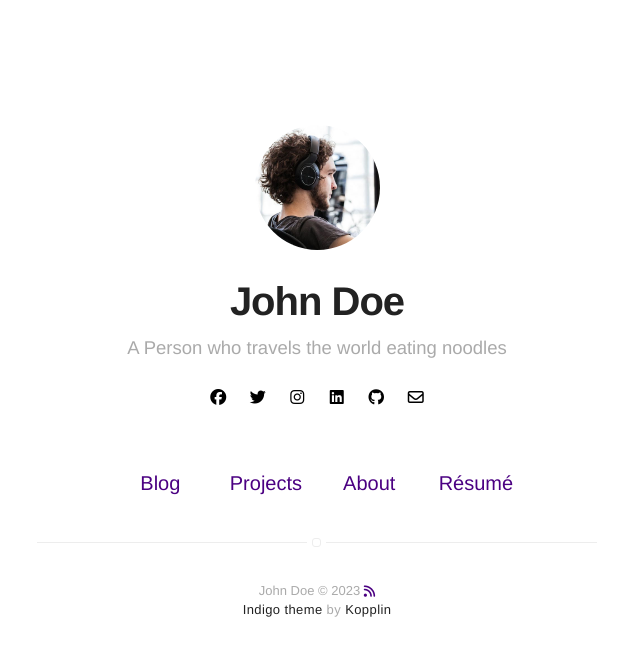
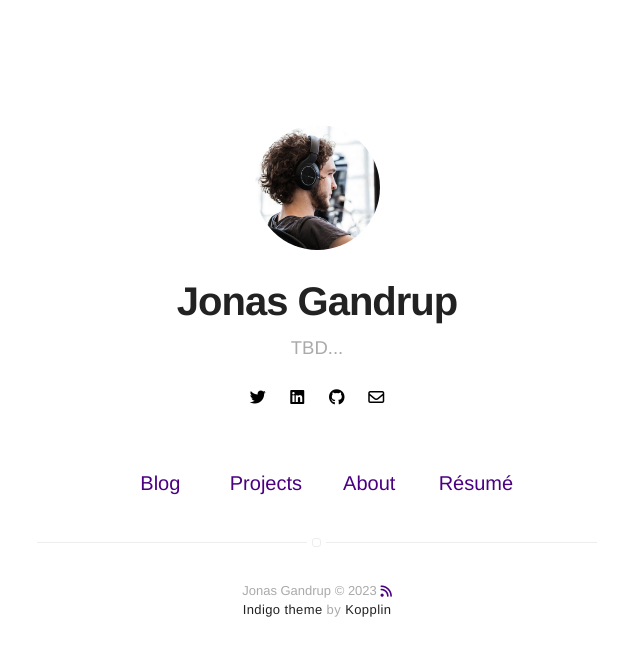
Before and after one commit to jonasgandrup/Jonasgandrup.github.io, a Jekyll site: the page built from index.html, in a window 1280 px wide. Shown: the top 656 px of the page, without its empty margins (323-963 px from the left). Built offline with Jekyll 4.4.1, drawn with Linux system fonts in a browser that asks for light colours; nearby versions of some CDN libraries.

```diff
--- a/_config.yml
+++ b/_config.yml
@@ -1,9 +1,9 @@
 # main text of home
-title: John Doe
-bio: A Person who travels the world eating noodles
+title: Jonas Gandrup
+bio: TBD...
 
 # twitter summary info
-description: A blog about technology and stuff related
+description: TBD...
 
 # if it's an external image, update below for true
 # better with square images
@@ -18,9 +18,9 @@ dark-theme: auto
 # and specify source (external or local).
 resume: true
 resume-external: true
-resume-url: https://google.com/?q=my+resume
+resume-url: https://www.linkedin.com/in/jonas-gandrup-1549091ba/
 
-url: https://sergiokopplin.github.io/indigo
+url: https://github.com/jonasgandrup
 # your url: https://USERNAME.github.io
 
 permalink: /:title/
@@ -34,26 +34,20 @@ disqus:
   categories: [blog, project] # only show disqus for posts that have these categories
 
 # if you don't have any of social below, comment the line
-facebook: myfacebook
-twitter: mytwitter
-instagram: myinstagram
-linkedin: mylinkedin
-github: mygithub
-email: myemail@gmail.com
+facebook: #
+twitter: jonasgandrup
+instagram: #
+linkedin: jonasgandrup
+github: jonasgandrup
+email: jonasgandrup@gmail.com
 
 authors:
   johndoe:
-    name: John Doe
-    bio: A Man who travels the world eating noodles
+    name: Jonas Gandrup
+    bio: TBD...
     external-image: false
     picture: assets/images/profile.jpg
-    twitter: johndoe
-  jamesfoster:
-    name: James Foster
-    bio: A Man who develops software with coffee
-    external-image: false
-    picture: assets/images/james.jpg
-    twitter: jamesfoster
+    twitter: jonasgandrup
 
 # do you want a larger site? change the option below
 # options: [normal, large] | default: normal
```
